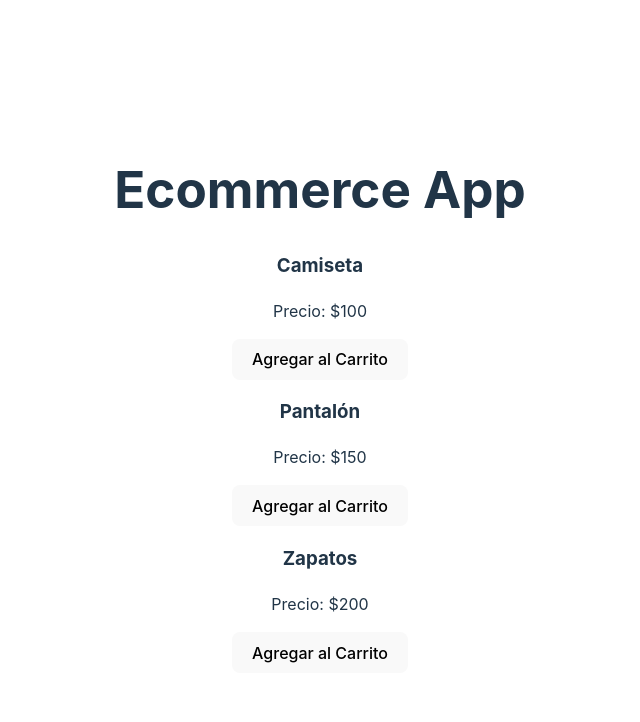
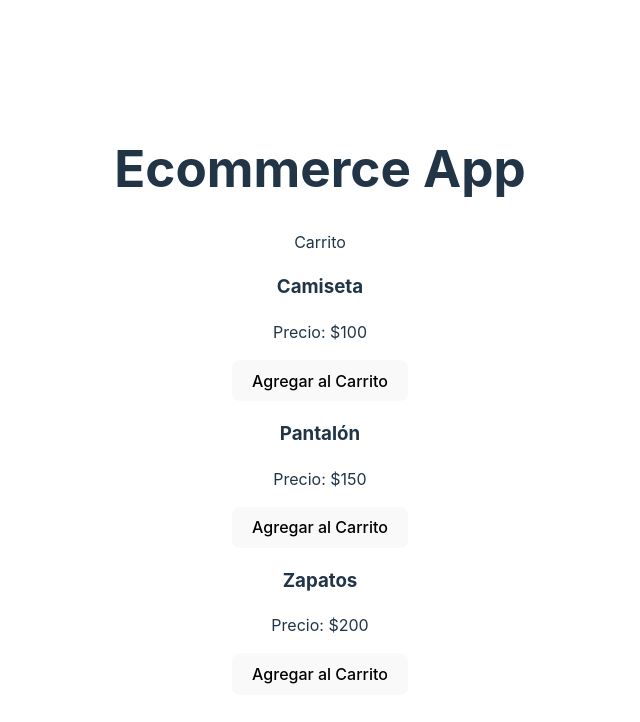
Before and after one commit to informaticadiaz/ecommerce-chat-gpt, a React (Vite) app: page / in a window 1280 px wide. Shown: the top 722 px of the page, without its empty margins (320-960 px from the left). Built offline with nearby package versions, Linux system fonts and the light colour scheme.

Commit message:
Render cart with Cart.jsx

```diff
--- a/src/App.jsx
+++ b/src/App.jsx
@@ -1,6 +1,7 @@
 import "./App.css";
 import Product from "./components/Product";
 import productos from "./productos/Productos";
+import Cart from "./components/Cart";
 
 function App({
   agregarProducto,
@@ -10,6 +11,7 @@ function App({
   return (
     <>
       <h1>Ecommerce App</h1>
+      <Cart />
       {productos.map((producto) => (
         <Product
           nombre={producto.nombre}
--- /dev/null
+++ b/src/components/Cart.jsx
@@ -0,0 +1,21 @@
+import { useCarrito } from "../utilities/Carrito";
+
+export default function Cart() {
+  const { carrito } = useCarrito();
+
+  return (
+    <>
+      <div>Carrito</div>
+      {carrito.map((producto) => (
+        <div key={producto.id}>
+
+          {/* Agregar Imagenes a los productos
+          <img src={producto.imagen} alt={producto.nombre} />*/}
+          <h3>{producto.nombre}</h3>
+          <p>Precio: ${producto.precio}</p>
+          <p>Cantidad: {producto.cantidad}</p>
+        </div>
+      ))}
+    </>
+  );
+}
```
